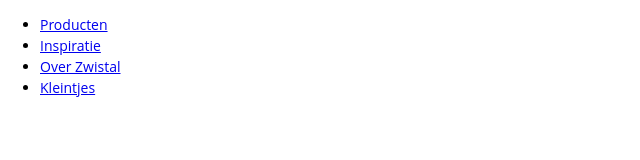
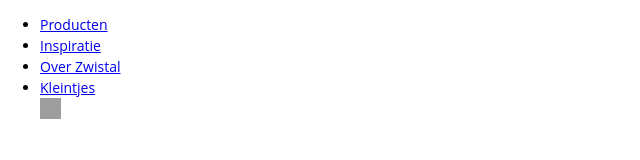
Before and after one commit to noah-road/teamsanfrancisco-groupassignment-zwitsalnl, a plain HTML site: page index.html in a window 1280 px wide. Shown: the full height of the page, 0-640 px from the left. Drawn offline with Linux system fonts and the light colour scheme; grey boxes are pictures that could not be loaded.

Commit message:
update to search

```diff
--- a/css/search.css
+++ b/css/search.css
@@ -1 +1,6 @@
 /** Scope your css rules in a specific class to prevent merge conflicts! **/
+.search-icon{
+    display: flex;
+    width: 1.5rem;
+    height: 1.5rem;
+  }
--- a/index.html
+++ b/index.html
@@ -48,6 +48,7 @@
                 <li><a href="#">Inspiratie</a></li>
                 <li><a href="#">Over Zwistal</a></li>
                 <li><a href="#">Kleintjes</a></li>
+                <a href=""><img class="search-icon" src="https://locations.tacojohns.com/images/search-icon-red.png"/></a>
             </ul>
         </nav>
         <!-- Header code // End -->
```
